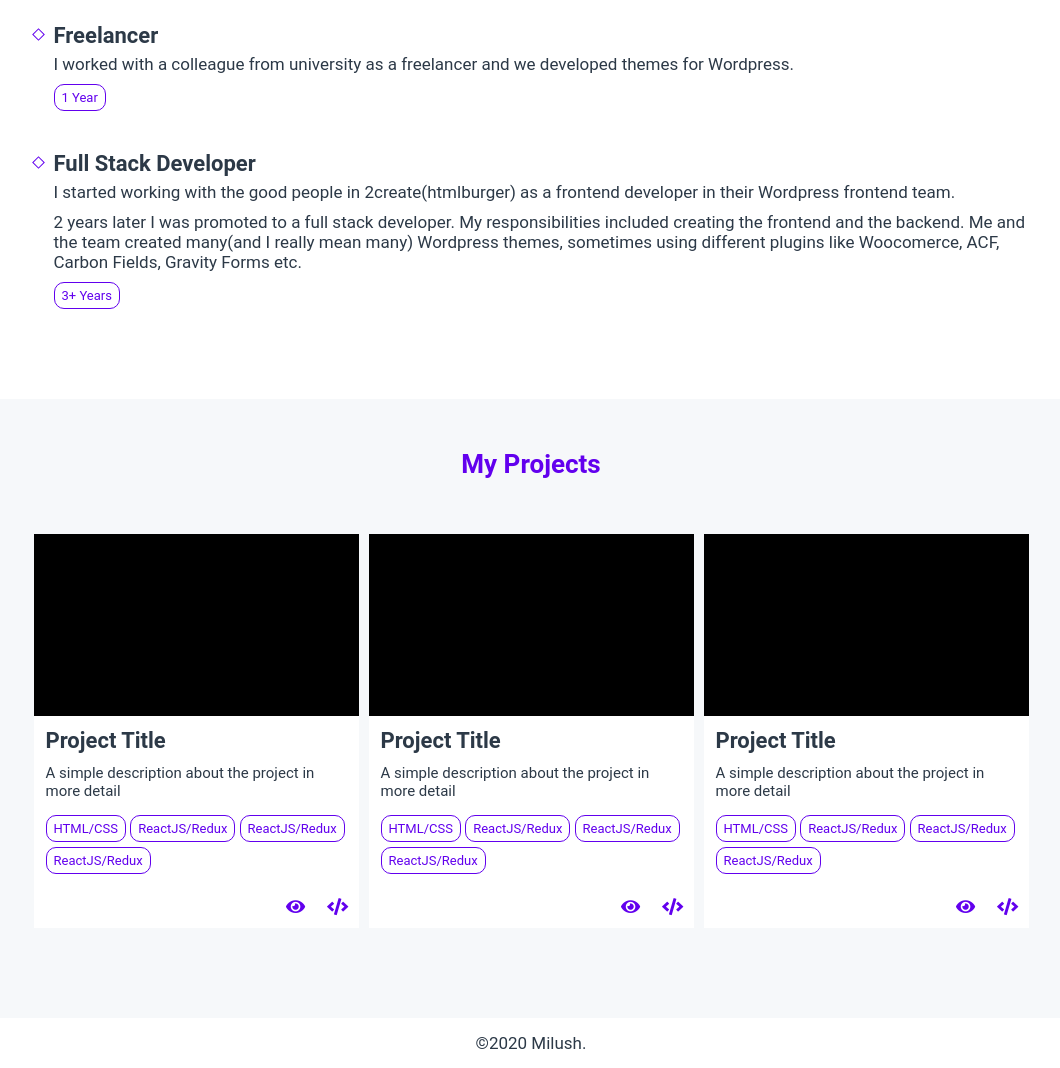
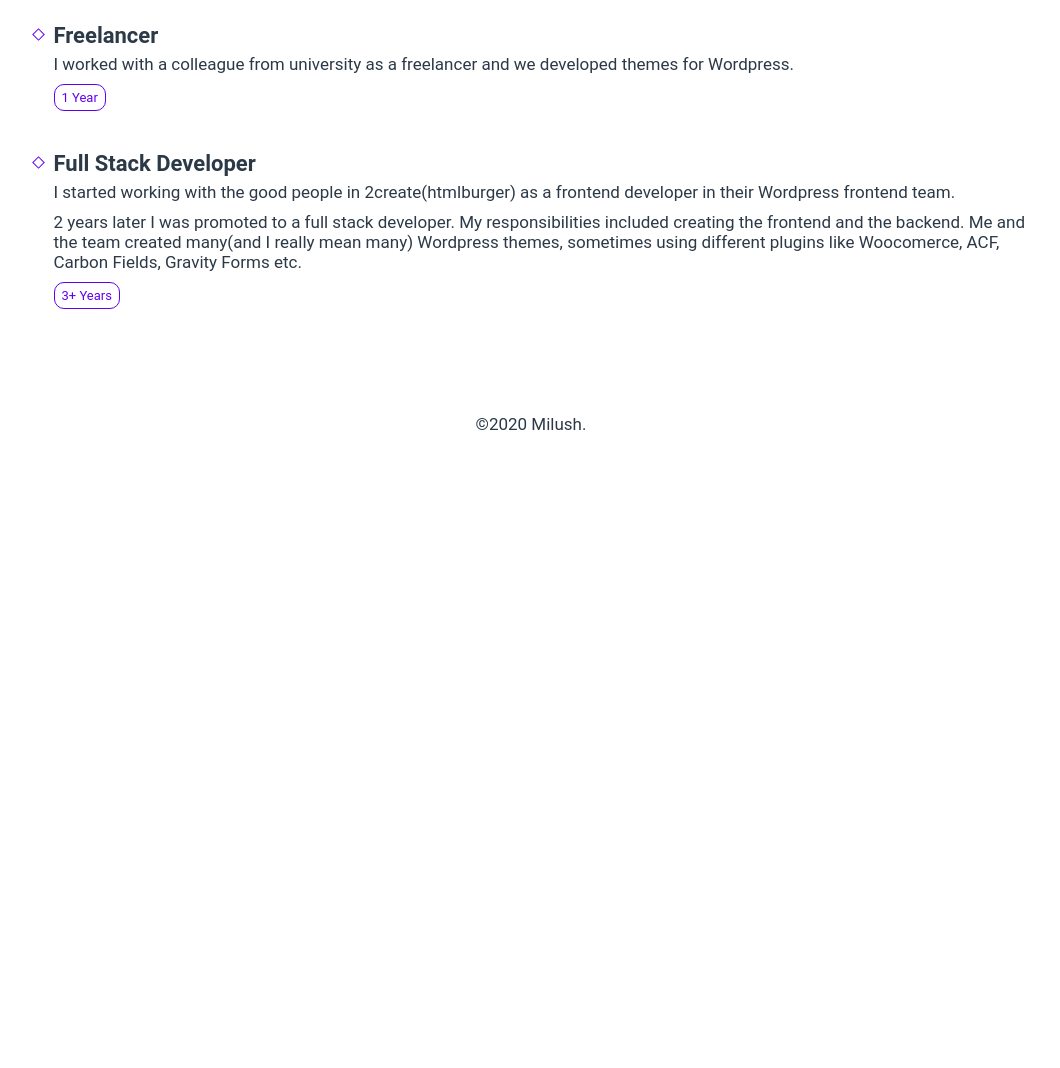
Before and after one commit to MilushMilushev/mmilushev, a plain HTML site: page index.html in a window 1280 px wide. Shown: the part 1433-2501 px from the top of the page, without its empty margins (109-1169 px from the left). After the commit the page ends 1882 px from the top, so only its background shows below. Drawn offline with Linux system fonts and the light colour scheme.

Commit message:
Hide the projects section

```diff
--- a/css/style.css
+++ b/css/style.css
@@ -212,7 +212,7 @@ a.link-email:hover { color: #fff; background-color: #6200EE; }
   Section Projects
 \* ------------------------------------------------------------ */
 
-.section-projects { background-color: #f6f8fa; overflow: hidden; }
+.section-projects { background-color: #f6f8fa; overflow: hidden; display: none; }
 .section-projects h4 { text-align: center; }
 .image { padding-bottom: 56%; background-color: #000; }
 
```
